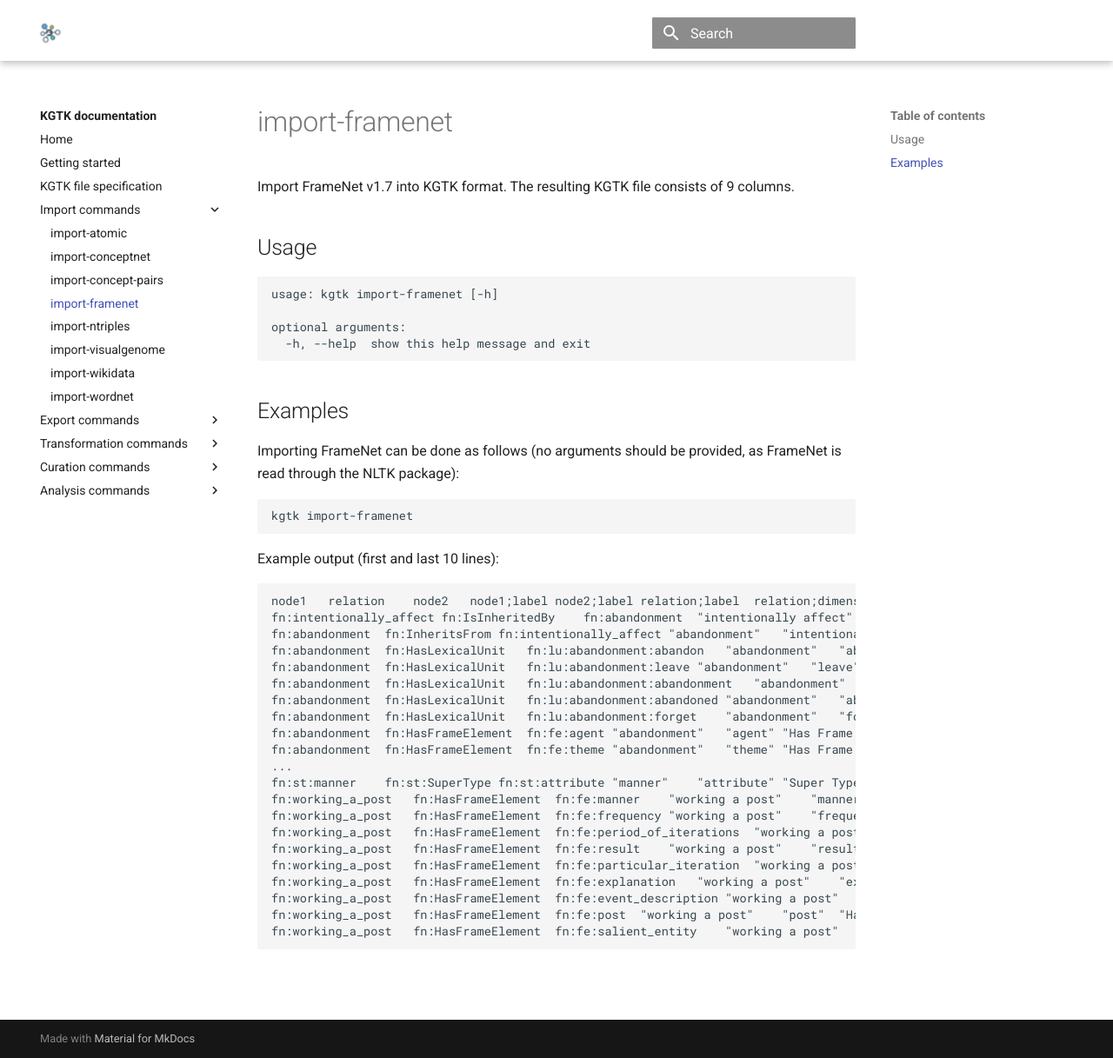
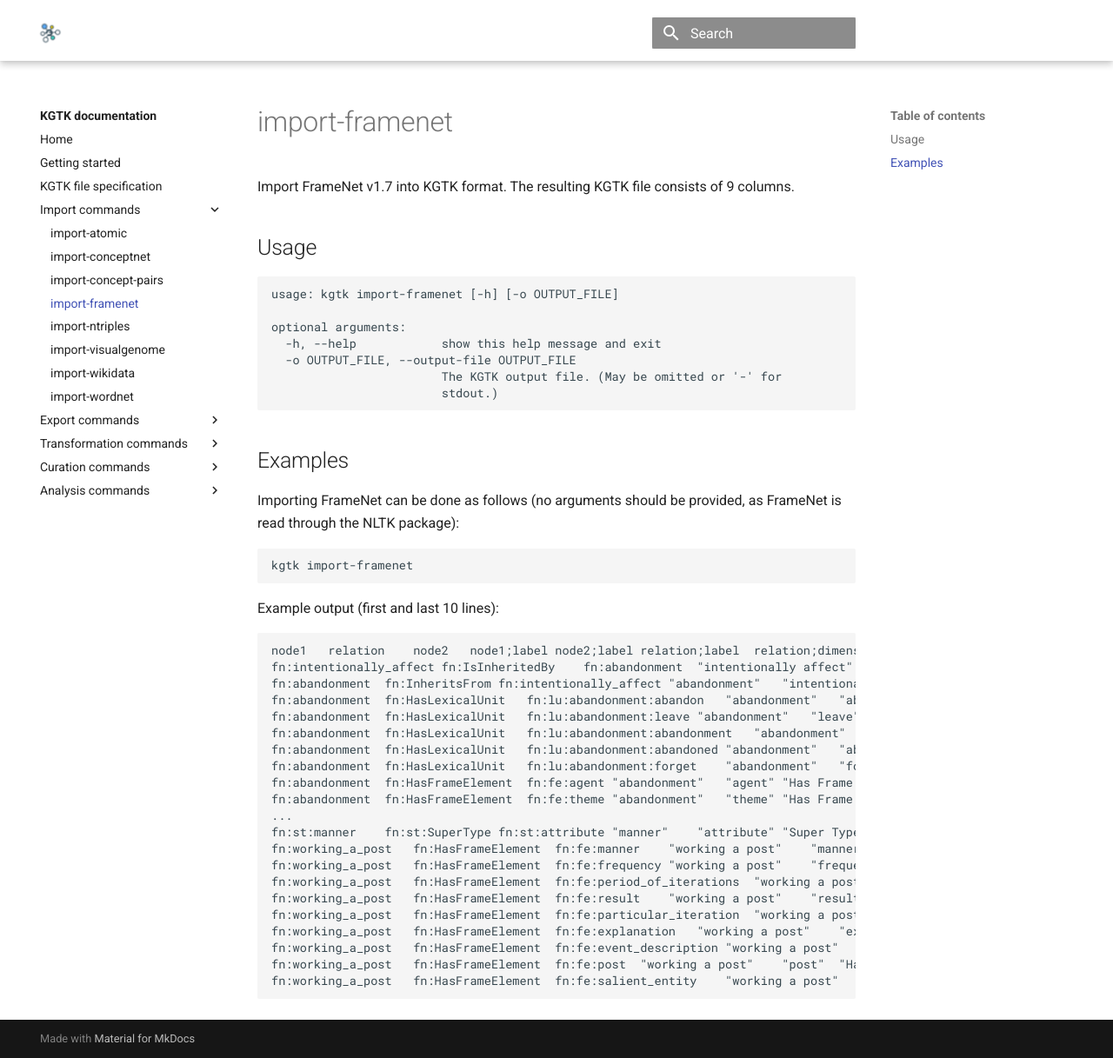
Before and after one commit to usc-isi-i2/kgtk, an MkDocs documentation site: the page built from docs/import/import_framenet.md, in a window 1280 px wide and 1217 px high. Shown: the whole window at 87% size. Built offline with MkDocs 1.6.1 and Material for MkDocs 9.7.7, drawn with Linux system fonts in a browser that asks for light colours; comment, search, counter and statistics services are not loaded.

Commit message:
import framenet docs

````diff
--- a/docs/import/import_framenet.md
+++ b/docs/import/import_framenet.md
@@ -2,10 +2,13 @@
 
 ## Usage
 ```
-usage: kgtk import-framenet [-h]
+usage: kgtk import-framenet [-h] [-o OUTPUT_FILE]
 
 optional arguments:
-  -h, --help  show this help message and exit
+  -h, --help            show this help message and exit
+  -o OUTPUT_FILE, --output-file OUTPUT_FILE
+                        The KGTK output file. (May be omitted or '-' for
+                        stdout.)
 ```
 
 ## Examples
````
